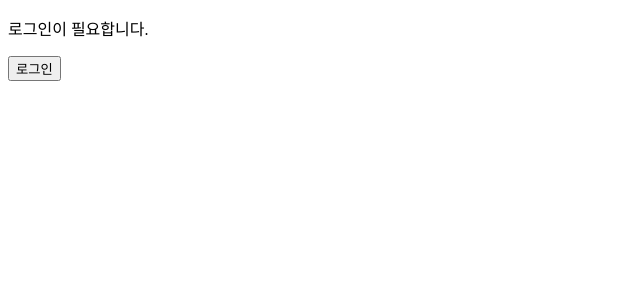
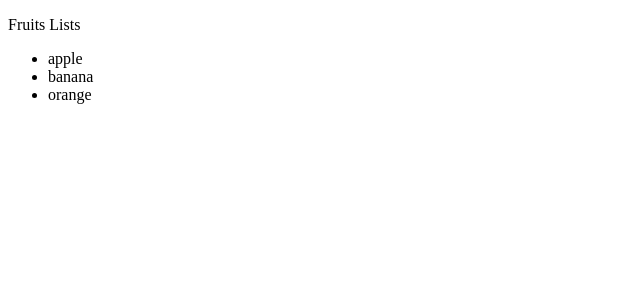
Before and after one commit to kwantke/reactjs_typescript, a React (Vite) app: page / in a window 1280 px wide. Shown: the top 300 px of the page, without its empty margins (0-640 px from the left). Built offline with nearby package versions, Linux system fonts and the light colour scheme.

Commit message:
반복 렌더링 - map

```diff
--- a/src/App.tsx
+++ b/src/App.tsx
@@ -1,17 +1,13 @@
-import { useState } from "react";
-import LoginStatus from "./components/login/LoginStatus";
-
 export default function App() {
-  const [isLoggedIn, setIsLoggedIn] = useState(false);
-  const handleLogIn = () => setIsLoggedIn(true);
-  const handleLogout = () => setIsLoggedIn(false);
+  const fruits = ["apple", "banana", "orange"];
   return (
     <>
-      <LoginStatus
-        isLoggedIn={isLoggedIn}
-        handleLogIn={handleLogIn}
-        handleLogout={handleLogout}
-      />
+      <p>Fruits Lists</p>
+      <ul>
+        {fruits.map((value, index) => (
+          <li key={index}>{value}</li>
+        ))}
+      </ul>
     </>
   );
 }
```
